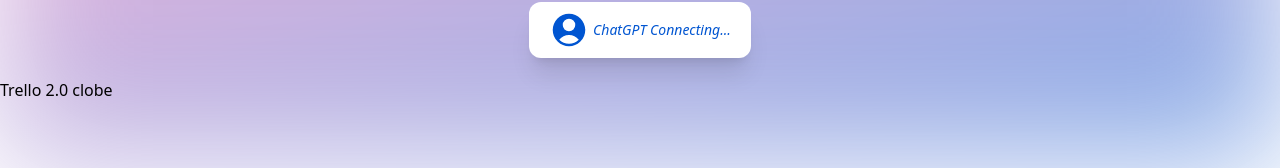
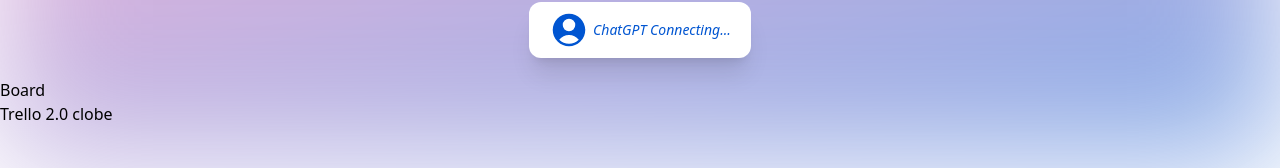
Before and after one commit to JPy-UwU/Trello_2.0, a Next.js app: page / in a window 1280 px wide. Shown: the part 226-394 px from the top of the page. Built offline with nearby package versions, Linux system fonts and the light colour scheme.

Commit message:
Added Board component

```diff
--- a/app/page.tsx
+++ b/app/page.tsx
@@ -1,4 +1,5 @@
 import Header from "@/components/Header";
+import Board from "@/components/Board";
 
 export default function Home() {
   return (
@@ -7,6 +8,7 @@
       <Header />
 
       {/* Board */}
+      <Board />
       <h1>Trello 2.0 clobe</h1>
     </main>
   )
--- /dev/null
+++ b/components/Board.tsx
@@ -0,0 +1,9 @@
+import React from 'react'
+
+const Board = () => {
+  return (
+    <div>Board</div>
+  )
+}
+
+export default Board
```
